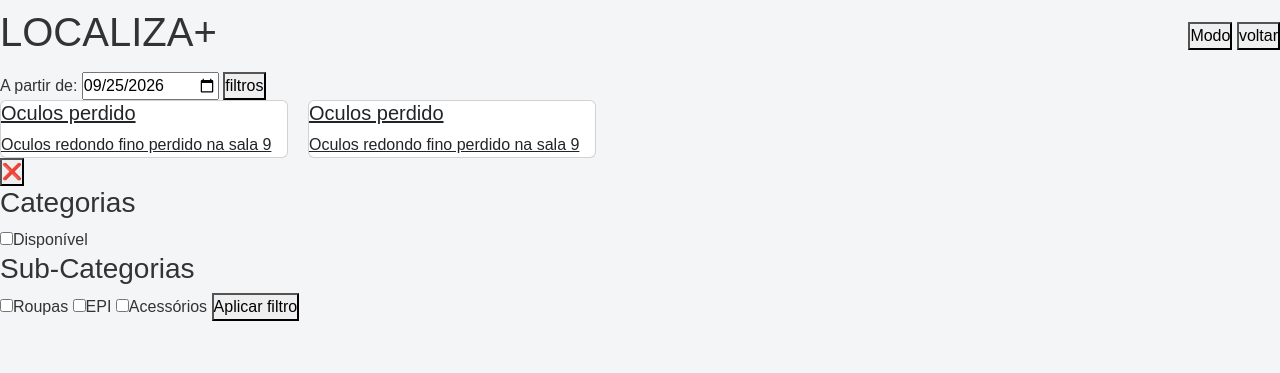
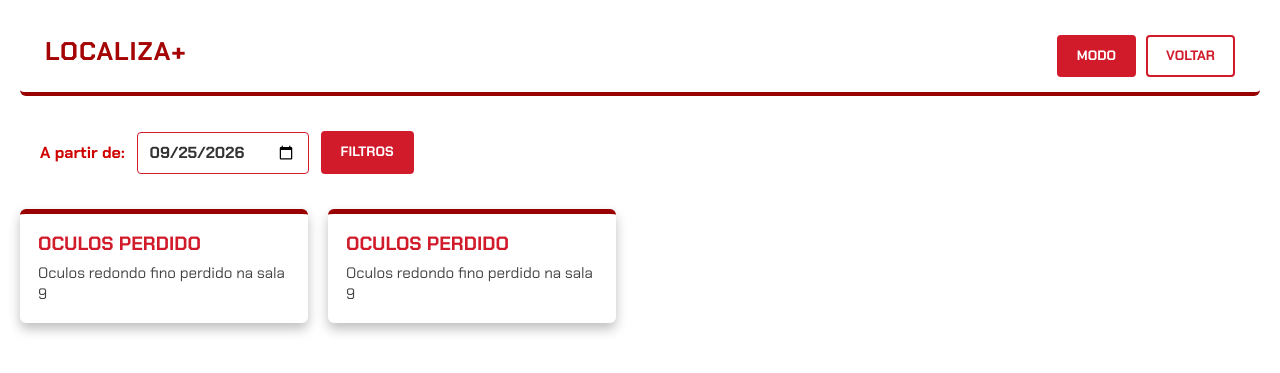
Before and after one commit to Localiza-Mais-603/localiza-mais-senai, a Flask app: page /visualizar-itens in a window 1280 px wide. Shown: the top 373 px of the page. Run offline with Flask 3, Linux system fonts and the light colour scheme.

Commit message:
style: altera css quase finalizado

```diff
--- a/static/css/visualizar_itens.css
+++ b/static/css/visualizar_itens.css
@@ -1,15 +1,100 @@
+
 
 * {
   margin: 0;
   padding: 0;
   box-sizing: border-box;
-  font-family: Arial, Helvetica, sans-serif;
+  font-family: 'Chakra Petch';
 }
 
+
 body {
-  background-color: #f4f5f7;
+  background-color: #ffffff;
+  color: #000000;
+  padding: 20px;
+}
+
+
+.navbar {
+  display: flex;
+  justify-content: space-between;
+  align-items: center;
+  padding: 15px 25px;
+  background-color: transparent;
+  border-radius: 6px;
+  margin-bottom: 20px;
+
+  border-bottom: 4px solid #990000;
+}
+
+.navbar h1 {
+  font-size: 1.6rem;
+  font-weight: 900;
+  color: #a50404;
+  letter-spacing: 1px;
+}
+
+.itens-central {
+  display: flex;
+  gap: 10px;
+}
+
+/* Botões do Topo */
+.itens-central button,
+.btn-abrir {
+  padding: 9px 18px;
+  border: 2px solid #d11a2a;
+  border-radius: 4px;
+  background-color: #d11a2a;
+  color: #ffffff;
+  cursor: pointer;
+  font-weight: bold;
+  text-transform: uppercase;
+  font-size: 0.85rem;
+  transition: all 0.2s ease;
+}
+
+.itens-central button:hover,
+.btn-abrir:hover {
+  background-color: #ffffff;
+  color: #d11a2a;
+}
+
+.botao-voltar {
+  background-color: transparent !important;
+  color: #d11a2a !important;
+}
+
+.botao-voltar:hover {
+  background-color: #d11a2a !important;
+  color: #ffffff !important;
+}
+
+
+.item-data {
+  display: flex;
+  align-items: center;
+  gap: 12px;
+  margin-bottom: 20px;
+
   color: #333333;
+  padding: 15px 20px;
+  border-radius: 6px;
+  font-weight: bold;
 
+}
+
+.item-data label {
+  color: #cf0000;
+}
+
+.item-data input[type="date"] {
+  padding: 8px 12px;
+  border: 1px solid #d11a2a;
+  border-radius: 4px;
+  outline: none;
+  font-weight: bold;
+  color: #333333;
 }
 
 
@@ -21,37 +106,151 @@ body {
 
 .card {
   background-color: #ffffff;
+  border: none;
+  border-top: 5px solid #990000; /* Linha de destaque industrial topo */
+  border-radius: 6px;
+  padding: 18px;
+  text-decoration: none;
+  color: #333333;
+  box-shadow: 0 6px 12px rgba(0, 0, 0, 0.25);
+  transition: transform 0.2s ease, box-shadow 0.2s ease;
+}
 
+.card:hover {
+  transform: translateY(-4px);
+  box-shadow: 0 10px 18px rgba(0, 0, 0, 0.35);
 }
+
+.card-titulo {
+  font-size: 1.2rem;
+  font-weight: 800;
+  margin-bottom: 8px;
+  color: #d11a2a; /* Título em destaque vermelho */
+  text-transform: uppercase;
+}
+
+.card-text {
+  font-size: 0.95rem;
+  color: #444444;
+  line-height: 1.4;
+}
+
+
+.grupo-filtro {
+  position: fixed;
+  top: 0;
+  left: 0;
+  width: 100%;
+  height: 100%;
+  display: none;
+  background-color: rgba(0, 0, 0, 0.7);
+  justify-content: center;
+  align-items: center;
+  z-index: 1000;
+}
+
+.grupo-filtro.aberto {
+  display: flex;
+}
+
+.grupo-conteudo {
+  background-color: #ffffff;
+  color: #222222;
+  padding: 25px;
+  border-radius: 8px;
+  width: 90%;
+  max-width: 360px;
+  position: relative;
+  display: flex;
+  flex-direction: column;
+  gap: 12px;
+  border-top: 6px solid #d11a2a;
+  box-shadow: 0 10px 25px rgba(0, 0, 0, 0.4);
+}
+
+.grupo-conteudo h3 {
+  font-size: 1.1rem;
+  color: #d11a2a;
+  text-transform: uppercase;
+  margin-top: 10px;
+  border-bottom: 2px solid #f0f0f0;
+  padding-bottom: 4px;
+}
+
+.grupo-conteudo label {
+  display: flex;
+  align-items: center;
+  gap: 10px;
+  cursor: pointer;
+  font-weight: 600;
+  color: #444444;
+}
+
+.btn-fechar {
+  position: absolute;
+  top: 15px;
+  right: 15px;
+  background: none;
+  border: none;
+  cursor: pointer;
+  font-size: 1.1rem;
+}
+
+.grupo-conteudo button:not(.btn-fechar) {
+  margin-top: 15px;
+  padding: 12px;
+  background-color: #d11a2a;
+  color: #ffffff;
+  border: none;
+  border-radius: 4px;
+  font-weight: bold;
+  text-transform: uppercase;
+  cursor: pointer;
+  transition: background-color 0.2s;
+}
+
+.grupo-conteudo button:not(.btn-fechar):hover {
+  background-color: #990000;
+}
+
 
 
 body.escuro {
   background-color: #121212;
-  color: #e0e0e0;
+  color: #ffffff;
 }
 
+body.escuro .navbar,
+body.escuro .item-data,
+body.escuro .grupo-conteudo {
+  background-color: #1e1e1e;
+  color: #ffffff;
+}
 
-body.escuro .navbar,
-body.escuro .item-data {
+body.escuro .card {
   background-color: #1e1e1e;
+  border-top-color: #d11a2a;
+}
+
+body.escuro .card-titulo {
+  color: #ff4d4d;
+}
+
+body.escuro .card-text {
+  color: #cccccc;
 }
 
 body.escuro .item-data input[type="date"] {
   background-color: #2a2a2a;
   color: #ffffff;
-  border-color: #444444;
+  border-color: #d11a2a;
 }
 
-
-body.escuro .card {
-  background-color: #1e1e1e;
-  border-color: #333333;
+body.escuro .grupo-conteudo h3,
+body.escuro .item-data label {
+  color: #ff4d4d;
 }
 
-body.escuro .card-titulo {
-  color: #ffffff;
+body.escuro .grupo-conteudo label {
+  color: #dddddd;
 }
-
-body.escuro .card-text {
-  color: #aaa;
-}
--- a/static/js/visualizar_itens.js
+++ b/static/js/visualizar_itens.js
@@ -1,13 +1,9 @@
 
 function AlterarTema(){
     document.body.classList.toggle("escuro")
-
-
-
 }
 
 const cards = document.querySelectorAll(".card")
-
 const botaoAbrir = document.getElementById('btnAbrir')
 const botaoFechar = document.getElementById('btnFechar')
 const filtragem = document.getElementById('janelaFiltro')
--- a/templates/visualizar_itens.html
+++ b/templates/visualizar_itens.html
@@ -8,6 +8,9 @@
     <link href="https://cdn.jsdelivr.net/npm/bootstrap@5.3.8/dist/css/bootstrap.min.css" rel="stylesheet"
         integrity="sha384-sRIl4kxILFvY47J16cr9ZwB07vP4J8+LH7qKQnuqkuIAvNWLzeN8tE5YBujZqJLB" crossorigin="anonymous">
     <link rel="stylesheet" href="/static/css/visualizar_itens.css">
+    <link rel="preconnect" href="https://fonts.googleapis.com">
+<link rel="preconnect" href="https://fonts.gstatic.com" crossorigin>
+<link href="https://fonts.googleapis.com/css2?family=Chakra+Petch:wght@400;600;700&display=swap" rel="stylesheet">
 
 
 
@@ -62,9 +65,12 @@
     </div>
 
 
+
+
+
     <div class="grupo-filtro" id="janelaFiltro">
         <div class="grupo-conteudo">
-            <button class="btn-fechar" id="btnFechar">❌</button>
+            <button class="btn-fechar" id="btnFechar">X</button>
             <h3>Categorias</h3>
 
 
```
